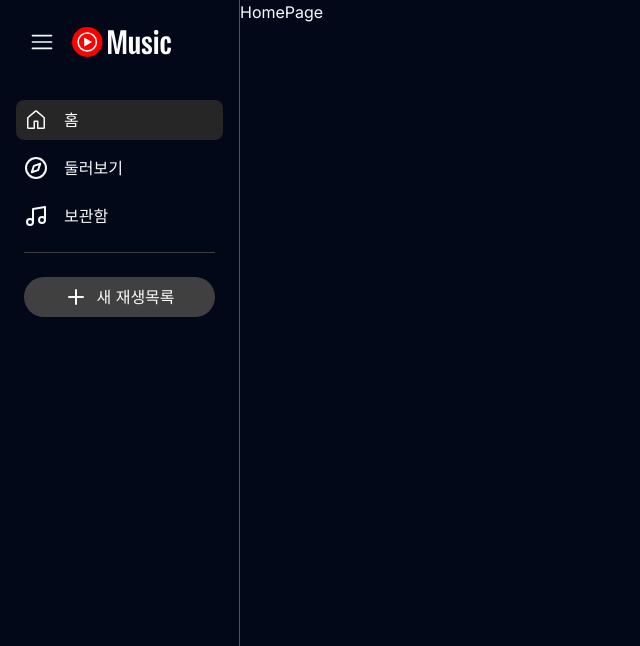
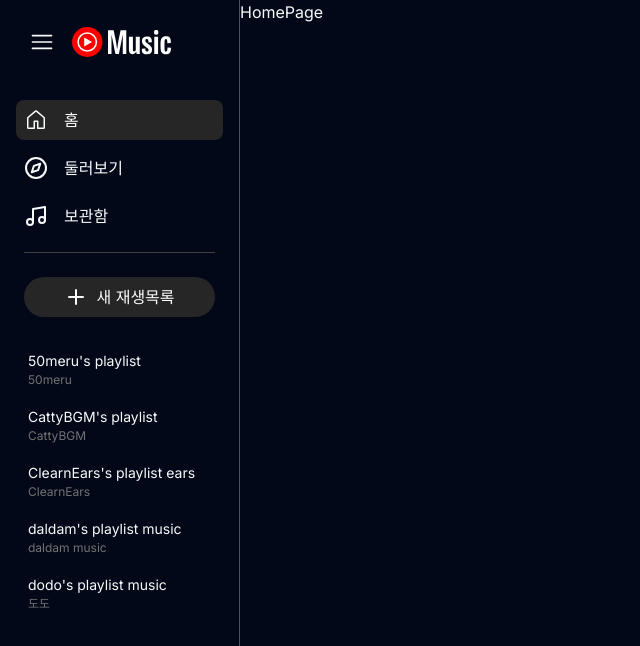
Before and after one commit to ygvbhy/yt-music-clone, a Next.js app: page / in a window 1280 px wide. Shown: the top 646 px of the page, without its empty margins (0-640 px from the left). Built offline with nearby package versions, Linux system fonts and the light colour scheme.

Commit message:
Sidebar - PlayList

```diff
--- a/components/elements/Navigator.jsx
+++ b/components/elements/Navigator.jsx
@@ -7,6 +7,8 @@
 import { usePathname } from "next/navigation";
 import Link from "next/link";
 import { cn } from "@/lib/utils";
+import { dummyPlaylistArray } from "@/lib/dummyData";
+import PlayListNav from "@/components/elements/PlayListNav";
 
 const Navigator = () => {
   // 현재 있는 페이지의 path 를 가져옴
@@ -57,10 +59,19 @@
         <div className="w-full h-[1px] bg-neutral-700"></div>
       </section>
       <section className="px-6">
-        <div className="hover:bg-neutral-600 cursor-pointer flex flex-row items-center bg-neutral-700 my-6 rounded-3xl p-2 font-[200] justify-center gap-2">
+        <div className="hover:bg-neutral-700 cursor-pointer flex flex-row items-center bg-neutral-800 my-6 rounded-3xl p-2 font-[200] justify-center gap-2">
           <FiPlus size={24}></FiPlus>
           <span>새 재생목록</span>
         </div>
+      </section>
+      <section>
+        <ul className="flex flex-col">
+          {dummyPlaylistArray.map((playlist) => {
+            return (
+              <PlayListNav key={playlist.id} playlist={playlist}></PlayListNav>
+            );
+          })}
+        </ul>
       </section>
     </div>
   );
--- /dev/null
+++ b/components/elements/PlayListNav.jsx
@@ -0,0 +1,27 @@
+"use client";
+import React from "react";
+import { IoMdPlayCircle } from "react-icons/io";
+
+const PlayListNav = ({ playlist }) => {
+  const { id, owner, playlistName, songList } = playlist;
+  const onClickPlay = () => {
+    // TODO playMusic
+  };
+
+  return (
+    <li className="mx-3 px-4 h-[56px] flex flex-row justify-between items-center hover:bg-neutral-700 rounded-lg group">
+      <div>
+        <div className="text-[14px]">{playlistName}</div>
+        <div className="text-[12px] text-neutral-500">{owner}</div>
+      </div>
+      <div
+        onClick={onClickPlay}
+        className="hidden group-hover:block cursor-pointer"
+      >
+        <IoMdPlayCircle size={30}></IoMdPlayCircle>
+      </div>
+    </li>
+  );
+};
+
+export default PlayListNav;
```
